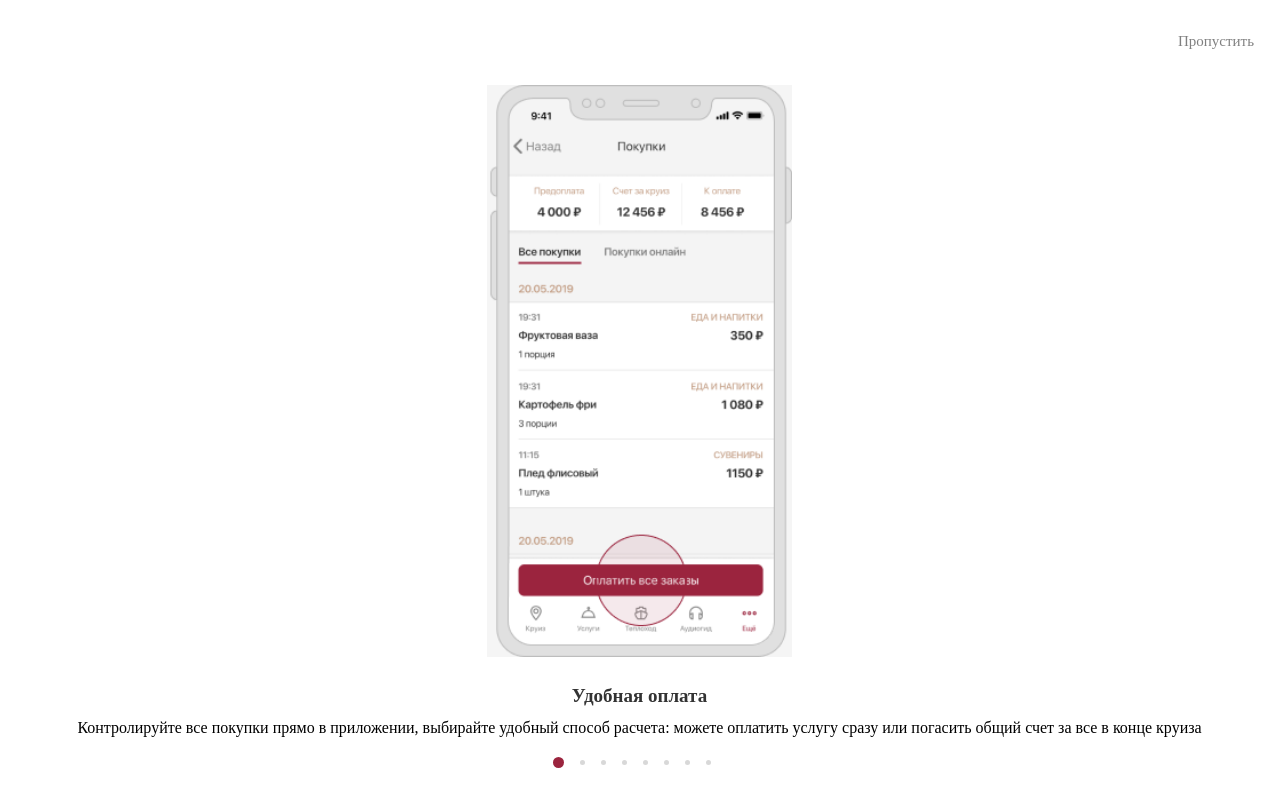
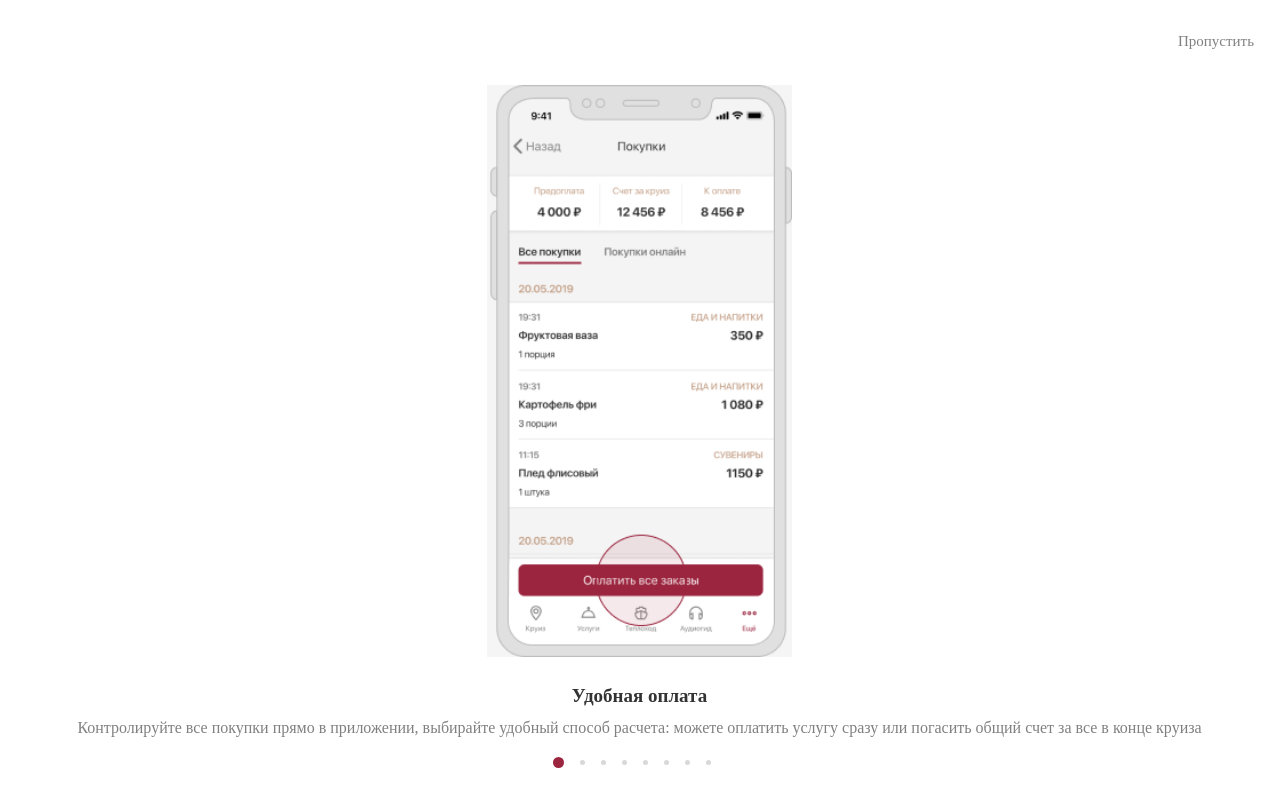
Before and after one commit to idushii/TestSlaider, an Angular app: page / in a window 1280 px wide. Shown: the top 806 px of the page. Built offline with nearby package versions, Linux system fonts and the light colour scheme.

Commit message:
стили??

```diff
--- a/src/app/slider/slider.component.less
+++ b/src/app/slider/slider.component.less
@@ -43,6 +43,7 @@
   .text {
       text-align: center;
       margin-bottom: 20px;
+      color: @secondaryGrey;
   }
   .pagination {
       display: inline-flex;
```
